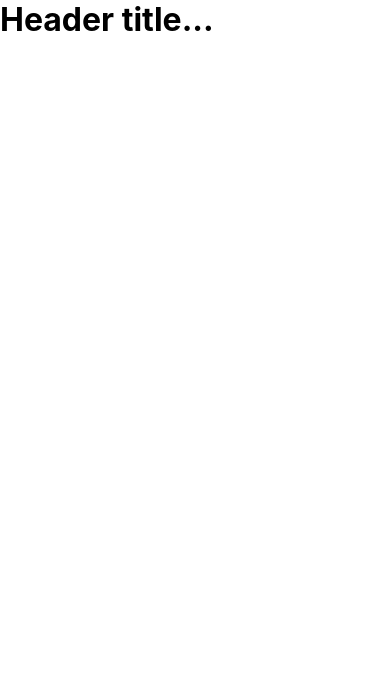
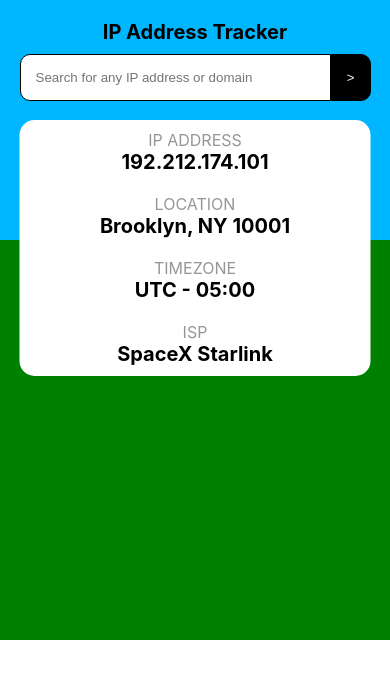
Before and after one commit to Ryan-D-P/ip-address-tracker, a React (Create React App) app: page / in a window 390 px wide. Shown: the top 678 px of the page. Built offline with nearby package versions, Linux system fonts and the light colour scheme.

Commit message:
Mobile layout styling.

```diff
--- a/src/App.js
+++ b/src/App.js
@@ -1,9 +1,18 @@
+import Search from "./Search";
+import Info from "./Info";
+import Map from "./Map";
+
 function App() {
   return (
     <div className="App">
-      <header className="App-header">
-        <h1>Header title...</h1>
+      <header className="header-content">
+        <h1>IP Address Tracker</h1>
+        <Search />
       </header>
+      <main className="main-content">
+        <Info />
+        <Map />
+      </main>
     </div>
   );
 }
--- /dev/null
+++ b/src/Info.css
@@ -0,0 +1,28 @@
+.Info {
+    background-color: hsl(0, 0%, 100%);
+    position: absolute;
+    top: 120px;
+    left: 50%;
+    transform: translateX(-50%);
+    padding: 1rem 2rem;
+    border-radius: 15px;
+    display: flex;
+    flex-direction: column;
+    align-items: center;
+    gap: 20px;
+    width: 90%;
+}
+
+.Info h2, .Info p {
+    text-align: center;
+}
+
+.Info h2 {
+    font-size: 2rem;
+    font-weight: 700;
+}
+
+.Info p {
+    font-size: 1.6rem;
+    color: var(--darkGray);
+}
--- /dev/null
+++ b/src/Info.js
@@ -0,0 +1,26 @@
+import "./Info.css"
+
+const Info = () => {
+    return (
+        <div className="Info">
+            <div className="ip-address">
+                <p>IP ADDRESS</p>
+                <h2>192.212.174.101</h2>
+            </div>
+            <div className="location">
+                <p>LOCATION</p>
+                <h2>Brooklyn, NY 10001</h2>
+            </div>
+            <div className="timezone">
+                <p>TIMEZONE</p>
+                <h2>UTC - 05:00</h2>
+            </div>
+            <div className="ISP">
+                <p>ISP</p>
+                <h2>SpaceX Starlink</h2>
+            </div>
+        </div>
+    );
+}
+
+export default Info;
--- /dev/null
+++ b/src/Map.css
@@ -0,0 +1,8 @@
+.Map {
+    background-color: green;
+    display: flex;
+    flex-direction: column;
+    align-items: center;
+    width: 100%;
+    min-height: 400px;
+}
--- /dev/null
+++ b/src/Map.js
@@ -0,0 +1,11 @@
+import "./Map.css"
+
+const Map = () => {
+    return (
+        <div className="Map">
+            <p>map</p>
+        </div>
+    );
+}
+
+export default Map;
--- /dev/null
+++ b/src/Search.css
@@ -0,0 +1,27 @@
+.Search {
+    width: 90%;
+}
+
+.Search form {
+    display: flex;
+}
+
+.search-input > input, .search-button > button {
+    padding: 1.5rem;
+    border: 1px solid hsl(0, 0%, 0%);
+}
+
+.search-input {
+    flex-grow: 1;
+}
+
+.search-input > input {
+    border-radius: 10px 0px 0px 10px;
+    width: 100%;
+}
+
+.search-button > button {
+    background-color: hsl(0, 0%, 0%);
+    color: hsl(0, 0%, 100%);
+    border-radius: 0px 10px 10px 0px;
+}
--- /dev/null
+++ b/src/Search.js
@@ -0,0 +1,23 @@
+import "./Search.css"
+
+const Search = () => {
+    return (
+        <div className="Search">
+            <form id="ip-form" onSubmit={ () => console.log(`Submit...`) }>
+                <div className="search-input">
+                        <input
+                            type="text"
+                            name="ip"
+                            id="ip"
+                            placeholder="Search for any IP address or domain"
+                        />
+                </div>
+                <div className="search-button">
+                    <button form="ip-form">{ `>` }</button>
+                </div>
+            </form>
+        </div>
+    );
+}
+
+export default Search;
--- a/src/index.css
+++ b/src/index.css
@@ -2,6 +2,10 @@
   padding: 0;
   margin: 0;
   box-sizing: border-box;
+}
+
+html {
+  font-size: 62.5%;
 }
 
 :root {
@@ -12,7 +16,6 @@
 }
 
 body {
-  margin: 0;
   font-family: -apple-system, BlinkMacSystemFont, 'Segoe UI', 'Roboto', 'Oxygen',
     'Ubuntu', 'Cantarell', 'Fira Sans', 'Droid Sans', 'Helvetica Neue',
     sans-serif;
@@ -20,7 +23,29 @@ body {
   -moz-osx-font-smoothing: grayscale;
 }
 
-code {
-  font-family: source-code-pro, Menlo, Monaco, Consolas, 'Courier New',
-    monospace;
+body, #root, .App {
+  min-height: 100vh;
 }
+
+.App {
+  display: flex;
+  flex-direction: column;
+}
+
+.header-content, .main-content {
+  display: flex;
+  flex-direction: column;
+  align-items: center;
+}
+
+.header-content {
+  background-color: rgb(0, 183, 255);
+  position: relative;
+  padding: 2rem 0rem;
+  gap: 10px;
+  min-height: 240px;
+}
+
+.main-content {
+  gap: 50px;
+}
```
